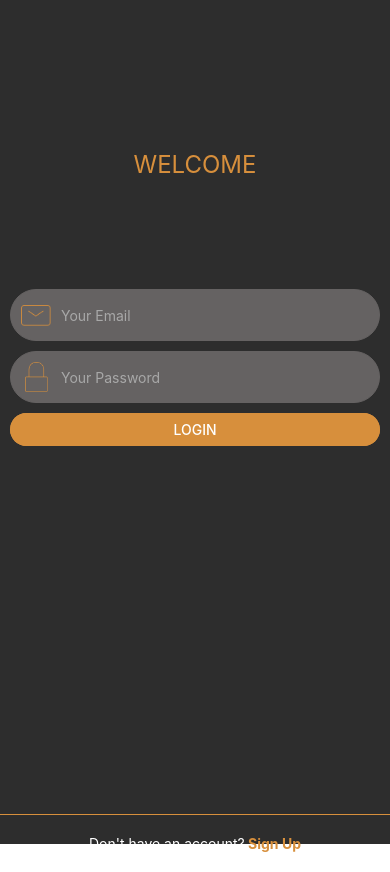
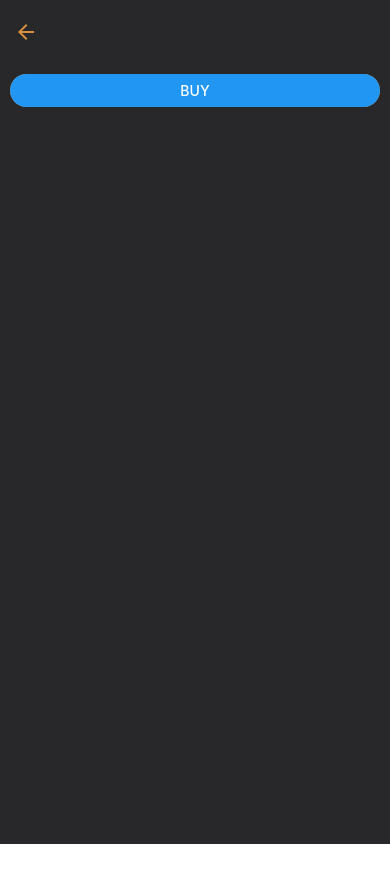
Before and after one commit to Laps-F/Challenge-3, a React Native app: screen /ShoppingCartScreen in a window 390 px wide. After the commit the page ends 844 px from the top, so only its background shows below. Built offline with nearby package versions, Linux system fonts and the light colour scheme.

Commit message:
Adding the ShoppingCartScreen to StackNavigator

```diff
--- a/App.tsx
+++ b/App.tsx
@@ -6,6 +6,7 @@ import WelcomeScreen from './screens/WelcomeScreen';
 import SignUpScreen from './screens/SignUpScreen';
 import HomeScreen from './screens/HomeScreen';
 import DetailProductScreen from './screens/DetailProductScreen';
+import ShoppingCartScreen from './screens/CartScreen';
 
 import { Colors, NewColors } from './constants/styles';
 
@@ -55,6 +56,16 @@ export default function App() {
             headerShadowVisible: false,
           }}
         />
+        <Stack.Screen
+          name="ShoppingCartScreen"
+          component={ShoppingCartScreen}
+          options={{
+            headerStyle: {backgroundColor: NewColors.background},
+            title: '',
+            headerTintColor: Colors.primary,
+            headerShadowVisible: false,
+          }}
+        />
       </Stack.Navigator>
       <StatusBar style="light" />
     </NavigationContainer>
--- /dev/null
+++ b/screens/CartScreen/index.tsx
@@ -0,0 +1,23 @@
+import { Text, View } from "react-native";
+import MyButton from "../../components/MyButton";
+
+import { styles } from "./style";
+
+function ShoppingCartScreen() {
+
+    function Test(){
+
+    }
+
+    return (
+        <View style={styles.root}>
+            <View>
+                <View>
+                    <MyButton title="BUY" onPress={Test}/>
+                </View>
+            </View>
+        </View>
+    );
+}
+
+export default ShoppingCartScreen;
--- /dev/null
+++ b/screens/CartScreen/style.tsx
@@ -0,0 +1,9 @@
+import { StyleSheet, Dimensions } from "react-native";
+import { NewColors } from "../../constants/styles";
+
+export const styles = StyleSheet.create({
+    root: {
+        flex: 1,
+        backgroundColor: NewColors.background,
+    },
+});
--- a/types/Navigation.tsx
+++ b/types/Navigation.tsx
@@ -5,6 +5,7 @@ export type UnauthenticatedStackParams = {
     SignUpScreen: undefined;
     HomeScreen: undefined;
     DetailProductScreen: undefined;
+    ShoppingCartScreen: undefined;
 }
 
 export type AuthenticatedStackParams<str1 extends keyof UnauthenticatedStackParams> = NativeStackScreenProps<UnauthenticatedStackParams, str1>;
```
